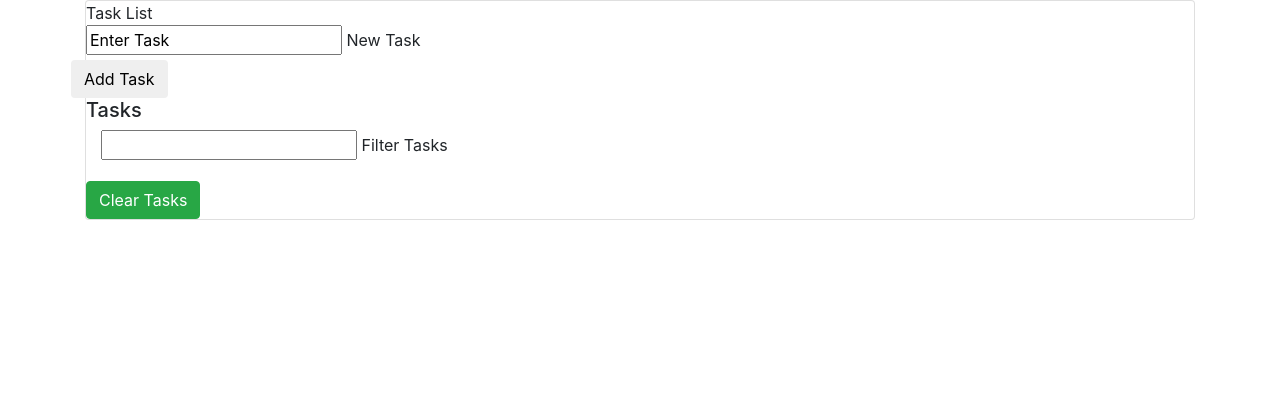
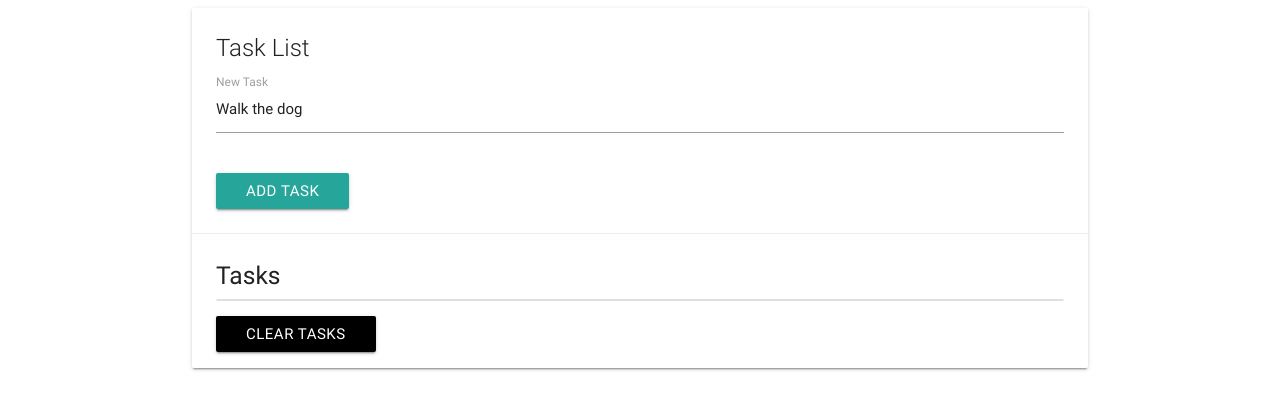
Before and after one commit to insalaco/javascript_task_list, a plain HTML site: page index.html in a window 1280 px wide. Drawn offline with nearby package versions, Linux system fonts and the light colour scheme.

Commit message:
remove bootstrap and replace with materialize

```diff
--- a/index.html
+++ b/index.html
@@ -1,45 +1,45 @@
 <!DOCTYPE html>
 <html lang="en">
+
 <head>
   <meta charset="UTF-8">
   <meta name="viewport" content="width=device-width, initial-scale=1.0">
   <meta http-equiv="X-UA-Compatible" content="ie=edge">
-  <link rel="stylesheet" href="https://maxcdn.bootstrapcdn.com/bootstrap/4.1.3/css/bootstrap.min.css">
-  <title>JavaScript Task List</title>
+  <link rel="stylesheet" href="https://cdnjs.cloudflare.com/ajax/libs/materialize/0.100.2/css/materialize.min.css">
+  <link href="https://maxcdn.bootstrapcdn.com/font-awesome/4.7.0/css/font-awesome.min.css" rel="stylesheet" integrity="sha384-wvfXpqpZZVQGK6TAh5PVlGOfQNHSoD2xbE+QkPxCAFlNEevoEH3Sl0sibVcOQVnN"
+    crossorigin="anonymous">
+  <title>Task List</title>
 </head>
+
 <body>
   <div class="container">
     <div class="row">
-      <div class="col-md-12">
+      <div class="col s12">
         <div id="main" class="card">
           <div class="card-content">
             <span class="card-title">Task List</span>
             <div class="row">
               <form id="task-form">
-                <div class="input-field col-md-12">
-                  <input type="text" id="text" value="Enter Task" name="text">
+                <div class="input-field col s12">
+                  <input type="text" name="task" id="task" value="Walk the dog">
                   <label for="task">New Task</label>
                 </div>
-                <input type="submit" value="Add Task" class="btn">
-              </form>
             </div>
+            <input type="submit" value="Add Task" class="btn">
+            </form>
           </div>
           <div class="card-action">
-            <h5 class="task-title">Tasks</h5>
-            <div class="input-field col-md-12">
-              <input type="text" id="filter">
-              <label for="filter">Filter Tasks</label>
-            </div>
+            <h5 id="task-title">Tasks</h5>
             <ul class="collection"></ul>
-            <a href="#" class="clear-tasks btn btn-success">Clear Tasks</a>
+            <a class="clear-tasks btn black" href="#">Clear Tasks</a>
           </div>
         </div>
       </div>
     </div>
   </div>
-  <script src="https://ajax.googleapis.com/ajax/libs/jquery/3.3.1/jquery.min.js"></script>
-  <script src="https://cdnjs.cloudflare.com/ajax/libs/popper.js/1.14.3/umd/popper.min.js"></script>
-  <script src="https://maxcdn.bootstrapcdn.com/bootstrap/4.1.3/js/bootstrap.min.js"></script>
+  <script src="https://code.jquery.com/jquery-3.2.1.js" integrity="sha256-DZAnKJ/6XZ9si04Hgrsxu/8s717jcIzLy3oi35EouyE=" crossorigin="anonymous"></script>
+  <script src="https://cdnjs.cloudflare.com/ajax/libs/materialize/0.100.2/js/materialize.min.js"></script>
   <script src="app.js"></script>
 </body>
+
 </html>
```
